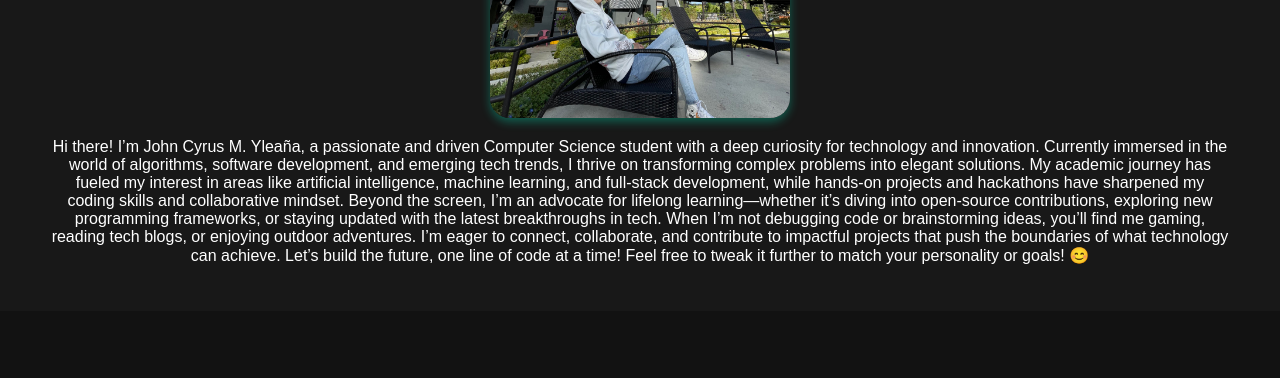
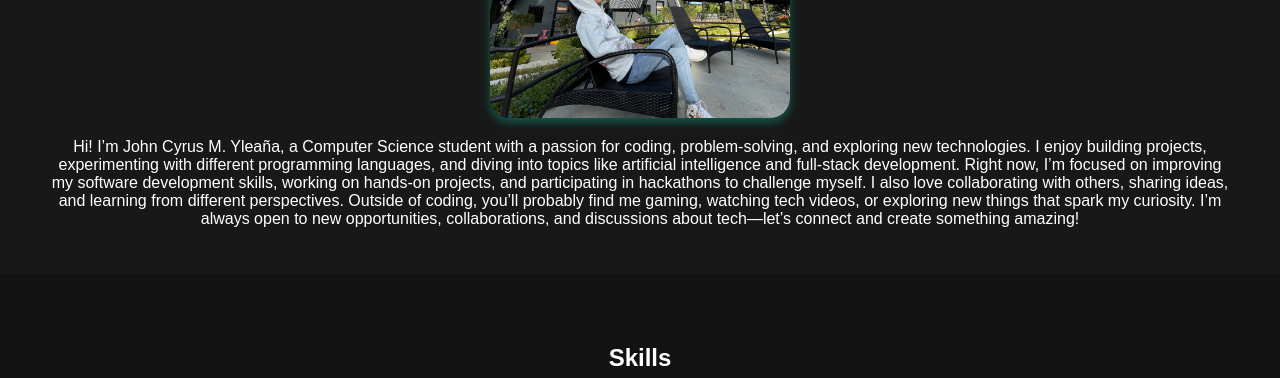
Before and after one commit to cyxkira29/cyxkira29.github.io, a plain HTML site: page portfolio.html in a window 1280 px wide. Shown: the part 920-1298 px from the top of the page. Drawn offline with Linux system fonts and the light colour scheme.

Commit message:
portfolio

```diff
--- a/portfolio.html
+++ b/portfolio.html
@@ -35,12 +35,7 @@
         <div class="about-container">
             <img src="cy.jpg" alt="Profile Picture">
             <p>
-                Hi there! I’m John Cyrus M. Yleaña, a passionate and driven Computer Science student with a deep curiosity for technology and innovation. Currently immersed in the world of algorithms, software development, and emerging tech trends, I thrive on transforming complex problems into elegant solutions. My academic journey has fueled my interest in areas like artificial intelligence, machine learning, and full-stack development, while hands-on projects and hackathons have sharpened my coding skills and collaborative mindset.
-
-Beyond the screen, I’m an advocate for lifelong learning—whether it’s diving into open-source contributions, exploring new programming frameworks, or staying updated with the latest breakthroughs in tech. When I’m not debugging code or brainstorming ideas, you’ll find me gaming, reading tech blogs, or enjoying outdoor adventures.
-
-I’m eager to connect, collaborate, and contribute to impactful projects that push the boundaries of what technology can achieve. Let’s build the future, one line of code at a time!
-Feel free to tweak it further to match your personality or goals! 😊
+                Hi! I’m John Cyrus M. Yleaña, a Computer Science student with a passion for coding, problem-solving, and exploring new technologies. I enjoy building projects, experimenting with different programming languages, and diving into topics like artificial intelligence and full-stack development. Right now, I’m focused on improving my software development skills, working on hands-on projects, and participating in hackathons to challenge myself. I also love collaborating with others, sharing ideas, and learning from different perspectives. Outside of coding, you’ll probably find me gaming, watching tech videos, or exploring new things that spark my curiosity. I’m always open to new opportunities, collaborations, and discussions about tech—let’s connect and create something amazing!
             </p>
         </div>
     </section>
```
Also changed, not shown: index.html (+1 -1 lines).
